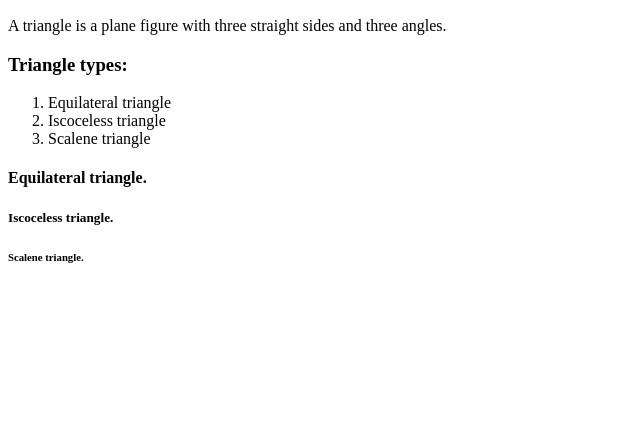
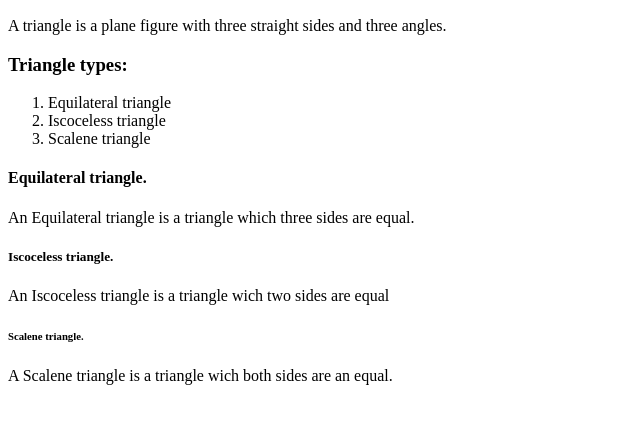
Before and after one commit to HILLARY-oti/Triangle-tracker, a plain HTML site: page index.html in a window 1280 px wide. Shown: the part 110-534 px from the top of the page, without its empty margins (0-640 px from the left). Drawn offline with Linux system fonts and the light colour scheme.

Commit message:
add paragraphs to the page

```diff
--- a/index.html
+++ b/index.html
@@ -14,7 +14,10 @@
       <li>Scalene triangle</li>
     </ol>
     <h4>Equilateral triangle.</h4>
+    <p>An Equilateral triangle is a triangle which three sides are equal.</p>
     <h5>Iscoceless triangle.</h5>
+    <p>An Iscoceless triangle is a triangle wich two sides are equal</p>
     <h6>Scalene triangle.</h6>
+    <p>A Scalene triangle is a triangle wich both sides are an equal.</p>
   </body>
 </html>
```
